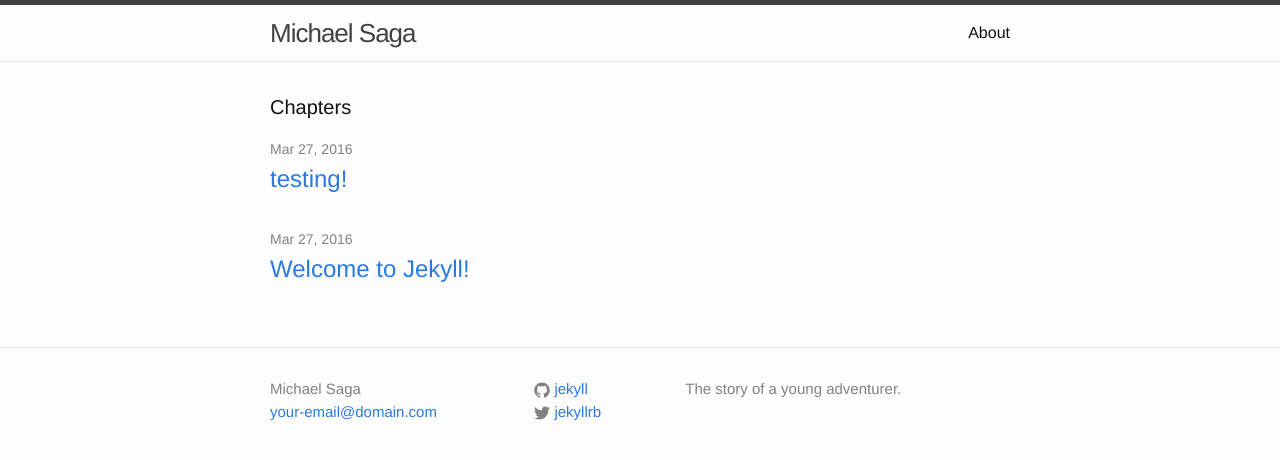
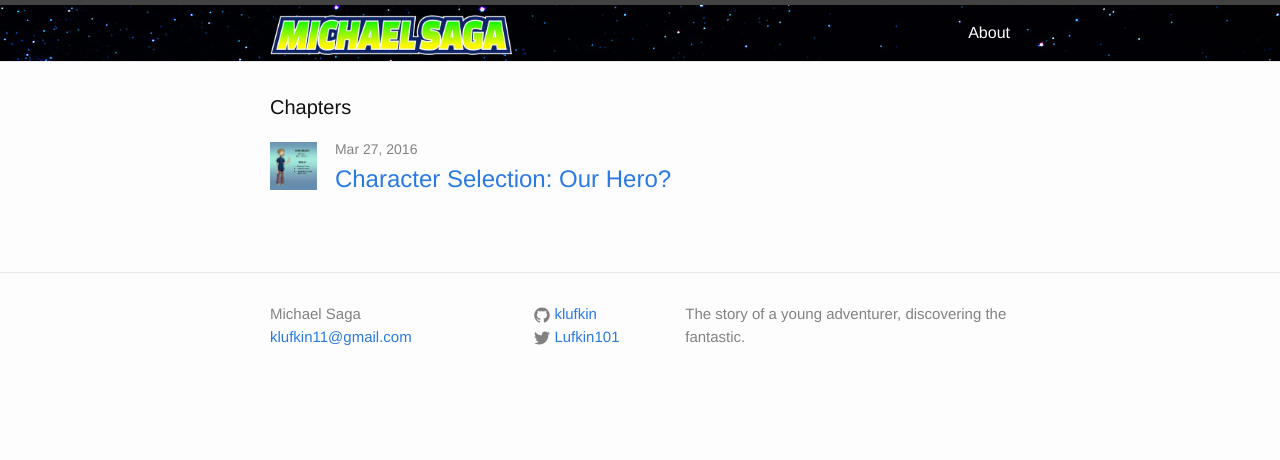
Before and after one commit to klufkin/michaelsaga, a Jekyll site: the page built from index.html, in a window 1280 px wide. Shown: the top 460 px of the page. Built offline with Jekyll 4.4.1, drawn with Linux system fonts in a browser that asks for light colours.

Commit message:
stylize, add thumbnail

```diff
--- a/_config.yml
+++ b/_config.yml
@@ -5,15 +5,18 @@
 # For technical reasons, this file is *NOT* reloaded automatically when you use
 # 'jekyll serve'. If you change this file, please restart the server process.
 
+# Gems
+
+
 # Site settings
 title: "Michael Saga"
-email: your-email@domain.com
+email: klufkin11@gmail.com
 description: > # this means to ignore newlines until "baseurl:"
-  The story of a young adventurer.
+  The story of a young adventurer, discovering the fantastic.
 baseurl: "" # the subpath of your site, e.g. /blog
 url: "http://yourdomain.com" # the base hostname & protocol for your site
-twitter_username: jekyllrb
-github_username:  jekyll
+twitter_username: Lufkin101
+github_username:  klufkin
 
 # Build settings
 markdown: kramdown
--- a/_includes/header.html
+++ b/_includes/header.html
@@ -2,7 +2,7 @@
 
   <div class="wrapper">
 
-    <a class="site-title" href="{{ site.baseurl }}/">{{ site.title }}</a>
+    <a class="site-title" href="{{ site.baseurl }}/"><img src="{{site.baseurl}}/assets/logo-MichaelSaga.png" atl="Michael Saga"></a>
 
     <nav class="site-nav">
       <a href="#" class="menu-icon">
--- a/_layouts/post.html
+++ b/_layouts/post.html
@@ -5,7 +5,9 @@ layout: default
 
   <header class="post-header">
     <h1 class="post-title" itemprop="name headline">{{ page.title }}</h1>
-    <p class="post-meta"><time datetime="{{ page.date | date_to_xmlschema }}" itemprop="datePublished">{{ page.date | date: "%b %-d, %Y" }}</time>{% if page.author %} • <span itemprop="author" itemscope itemtype="http://schema.org/Person"><span itemprop="name">{{ page.author }}</span></span>{% endif %}</p>
+    <p class="post-meta">
+	    <time datetime="{{ page.date | date_to_xmlschema }}" itemprop="datePublished">{{ page.date | date: "%b %-d, %Y" }}</time>{% if page.author %} • <span itemprop="author" itemscope itemtype="http://schema.org/Person"><span itemprop="name">{{ page.author }}</span></span>{% endif %}
+    </p>
   </header>
 
   <div class="post-content" itemprop="articleBody">
--- a/_sass/_layout.scss
+++ b/_sass/_layout.scss
@@ -8,6 +8,7 @@
 
     // Positioning context for the mobile navigation icon
     position: relative;
+    background-image: url('/assets/milkyway-bg.jpg');
 }
 
 .site-title {
@@ -22,6 +23,10 @@
     &:visited {
         color: $grey-color-dark;
     }
+
+    img {
+        height: 40px;
+    }
 }
 
 .site-nav {
@@ -33,7 +38,7 @@
     }
 
     .page-link {
-        color: $text-color;
+        color: $background-color;
         line-height: $base-line-height;
 
         // Gaps between nav items, but not on the last one
@@ -46,7 +51,7 @@
         position: absolute;
         top: 9px;
         right: $spacing-unit / 2;
-        background-color: $background-color;
+        background-color: #f15959;
         border: 1px solid $grey-color-light;
         border-radius: 5px;
         text-align: right;
@@ -65,7 +70,7 @@
                 height: 15px;
 
                 path {
-                    fill: $grey-color-dark;
+                    fill: $background-color;
                 }
             }
         }
@@ -180,7 +185,18 @@
     list-style: none;
 
     > li {
+        display: flex;
         margin-bottom: $spacing-unit;
+
+        img {
+            margin-top: 5px;
+            margin-right: 18px;
+            height: 48px;
+            display: inline-block;
+        }
+    }
+    div.info {
+        display: inline-block;
     }
 }
 
--- a/index.html
+++ b/index.html
@@ -9,11 +9,20 @@ layout: default
   <ul class="post-list">
     {% for post in site.posts %}
       <li>
-        <span class="post-meta">{{ post.date | date: "%b %-d, %Y" }}</span>
-
-        <h2>
-          <a class="post-link" href="{{ post.url | prepend: site.baseurl }}">{{ post.title }}</a>
-        </h2>
+        {% assign images = post.content | split:"<img" %}
+          {% for image in images %}
+            {% if image contains 'src' %}
+                {% assign html = image | split:"/>" | first %}
+                 <a class="post-link" href="{{ post.url | prepend: site.baseurl }}"> <img {{ html }} /> </a>
+                {% break %}
+            {% endif %}
+          {% endfor %}
+        <div class="info">
+          <span class="post-meta">{{ post.date | date: "%b %-d, %Y" }}</span>
+          <h2>
+            <a class="post-link" href="{{ post.url | prepend: site.baseurl }}">{{ post.title }}</a>
+          </h2>
+        </div>
       </li>
     {% endfor %}
   </ul>
```
Also changed, not shown: _posts/2016-03-26-character-selection.md (added, +15 -0 lines), _posts/2016-03-26-testing.md (deleted, +0 -25 lines), _posts/2016-03-26-welcome-to-jekyll.md (deleted, +0 -25 lines), about.md (+5 -7 lines).
